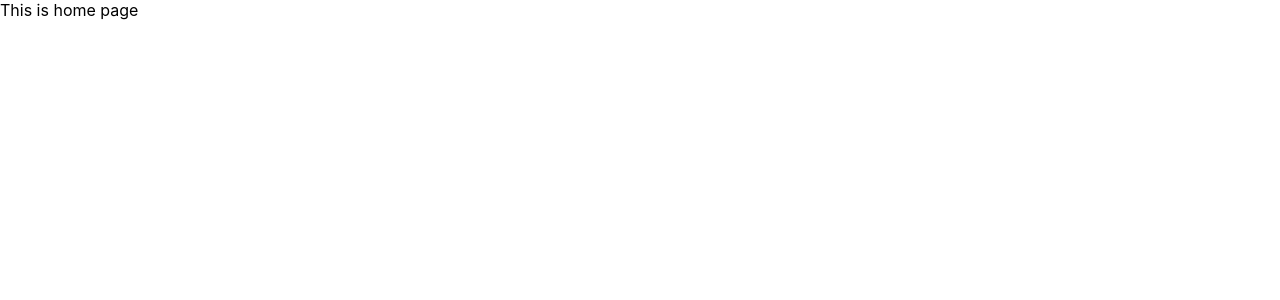
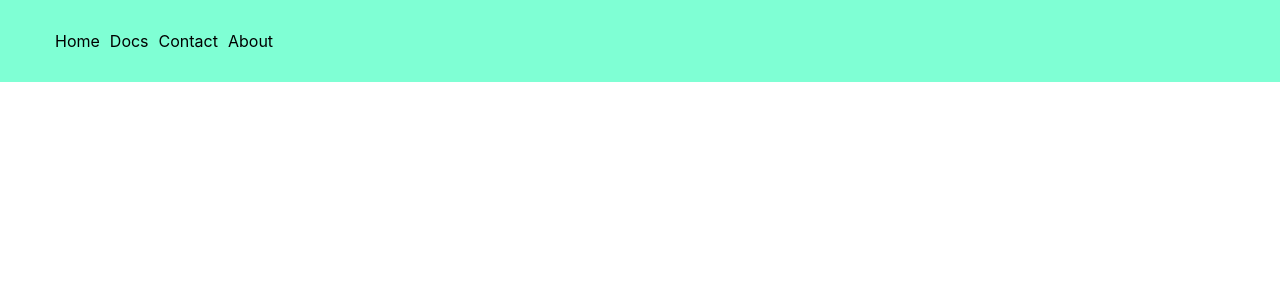
Before and after one commit to AbhishekKumar2233/Box-Office-reactapp, a React (Create React App) app: page / in a window 1280 px wide. Shown: the top 300 px of the page. Built offline with nearby package versions, Linux system fonts and the light colour scheme.

Commit message:
Start with simple navbar

```diff
--- a/src/App.js
+++ b/src/App.js
@@ -1,12 +1,14 @@
 import React from "react";
 import "./index.css";
 import About from "./Components/About";
+import Navbar from "./Components/Navbar";
 import { Switch, Route } from "react-router-dom";
 
 function App() {
   return (
     <>
       <Switch>
+        <Navbar />
         <Route exact path="/">
           This is home page
         </Route>
--- /dev/null
+++ b/src/Components/Navbar.jsx
@@ -0,0 +1,16 @@
+import React from "react";
+
+export default function Navbar() {
+  return (
+    <div className="navbar">
+      <nav>
+        <ul>
+          <li>Home</li>
+          <li>Docs</li>
+          <li>Contact</li>
+          <li>About</li>
+        </ul>
+      </nav>
+    </div>
+  );
+}
--- a/src/index.css
+++ b/src/index.css
@@ -1,13 +1,25 @@
 body {
   margin: 0;
-  font-family: -apple-system, BlinkMacSystemFont, 'Segoe UI', 'Roboto', 'Oxygen',
-    'Ubuntu', 'Cantarell', 'Fira Sans', 'Droid Sans', 'Helvetica Neue',
+  font-family: -apple-system, BlinkMacSystemFont, "Segoe UI", "Roboto", "Oxygen",
+    "Ubuntu", "Cantarell", "Fira Sans", "Droid Sans", "Helvetica Neue",
     sans-serif;
   -webkit-font-smoothing: antialiased;
   -moz-osx-font-smoothing: grayscale;
 }
 
 code {
-  font-family: source-code-pro, Menlo, Monaco, Consolas, 'Courier New',
+  font-family: source-code-pro, Menlo, Monaco, Consolas, "Courier New",
     monospace;
 }
+.navbar {
+  background-color: aquamarine;
+  margin: 0px 0px;
+  padding: 10px 10px;
+}
+.navbar ul {
+  display: flex;
+}
+.navbar ul li {
+  list-style: none;
+  padding: 5px;
+}
```
